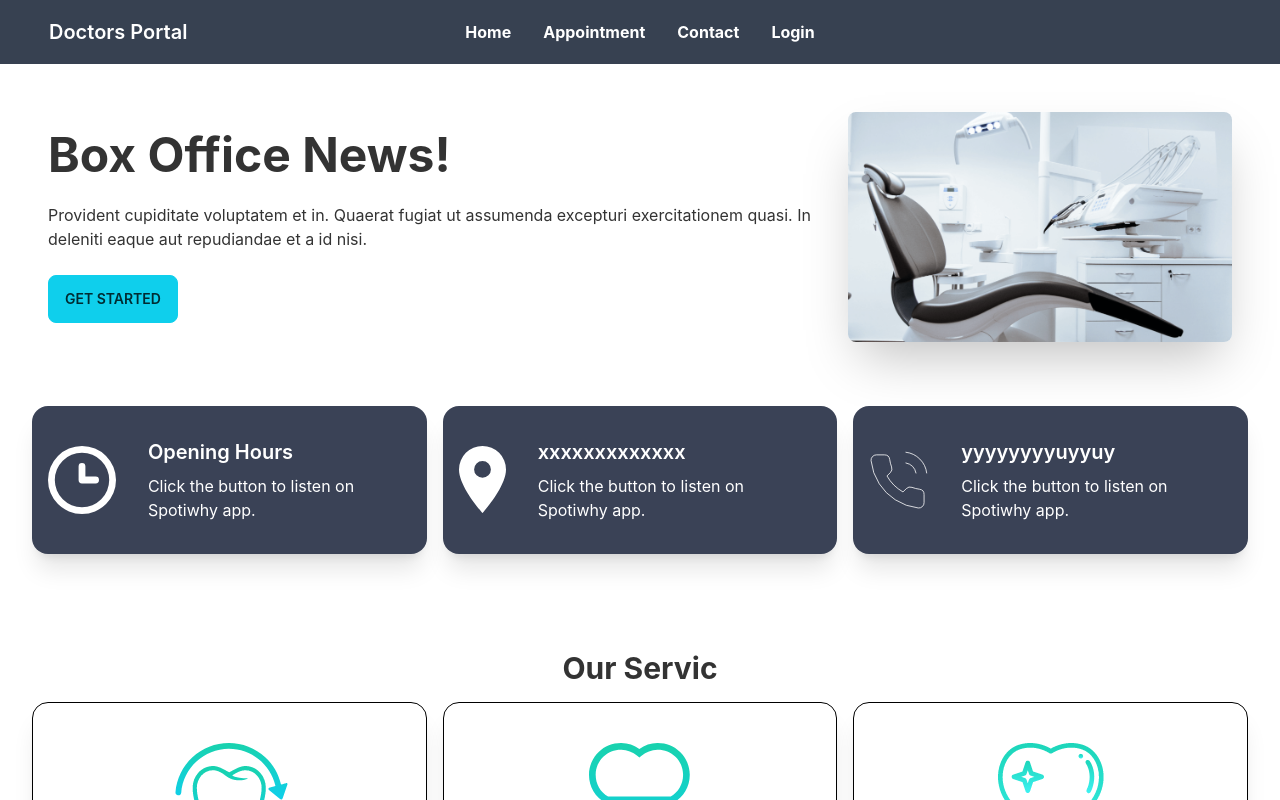
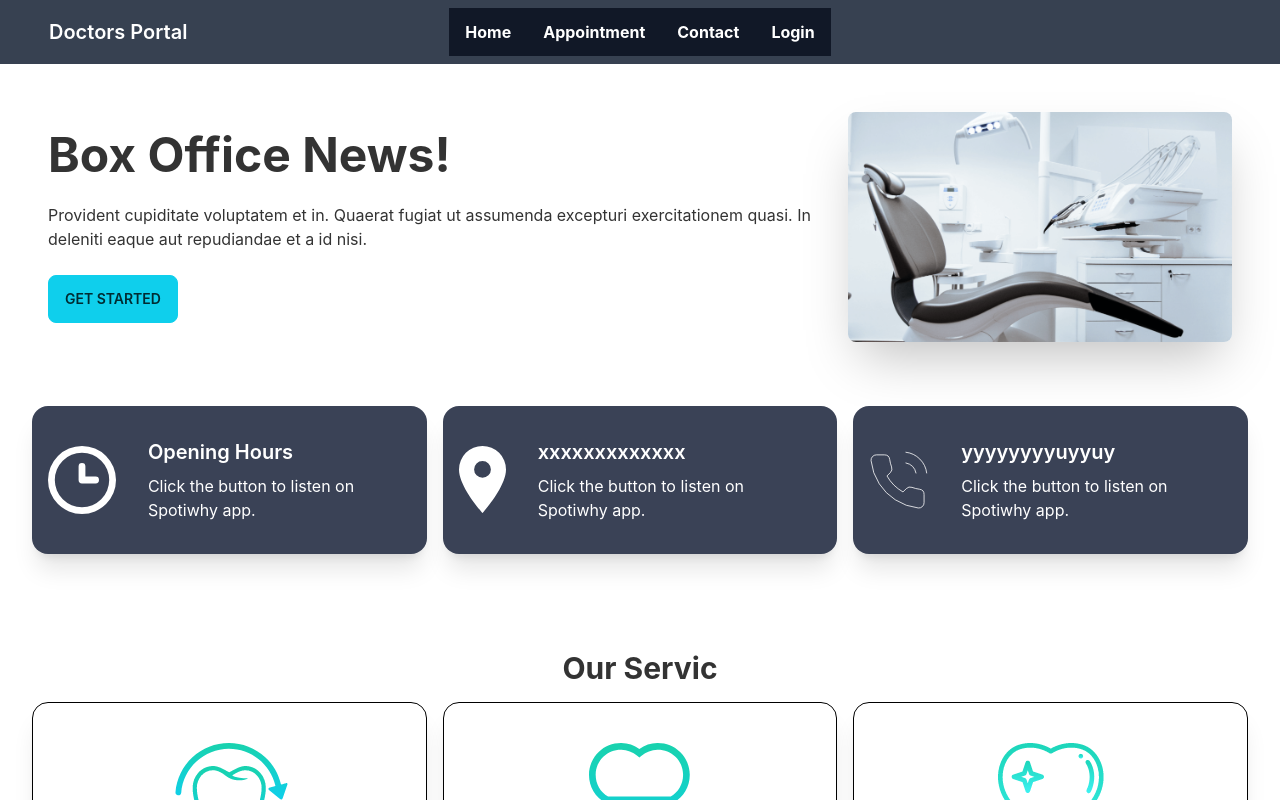
Before and after one commit to Mohidul10587/doctors-portal, a React (Create React App) app: page / in a window 1280 px wide. Shown: the top 800 px of the page. Built offline with nearby package versions, Linux system fonts and the light colour scheme; no server answers.

Commit message:
make responsive

```diff
--- a/src/Pages/Shared/Navbar.js
+++ b/src/Pages/Shared/Navbar.js
@@ -53,7 +53,7 @@ const Navbar = () => {
   return (
     <div className="navbar bg-gray-700 px-8 text-white font-bold fixed z-30">
       <div className="navbar-start">
-        <div className="dropdown">
+        <div className="dropdown ">
           <label tabIndex="0" className="btn btn-ghost lg:hidden">
             <svg
               xmlns="http://www.w3.org/2000/svg"
@@ -82,7 +82,9 @@ const Navbar = () => {
         </Link>
       </div>
       <div className="navbar-center hidden lg:flex">
-        <ul className="menu menu-horizontal p-0">{menu}</ul>
+        <ul className="menu menu-horizontal p-0 bg-gray-900 text-white">
+          {menu}
+        </ul>
       </div>
       <div className="navbar-end">
         <label
```
